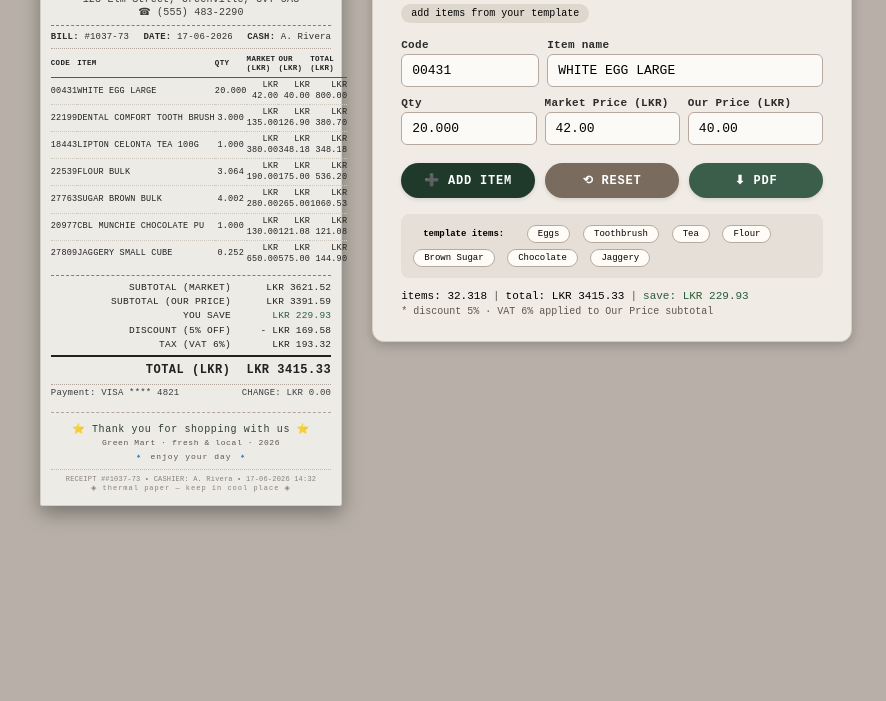
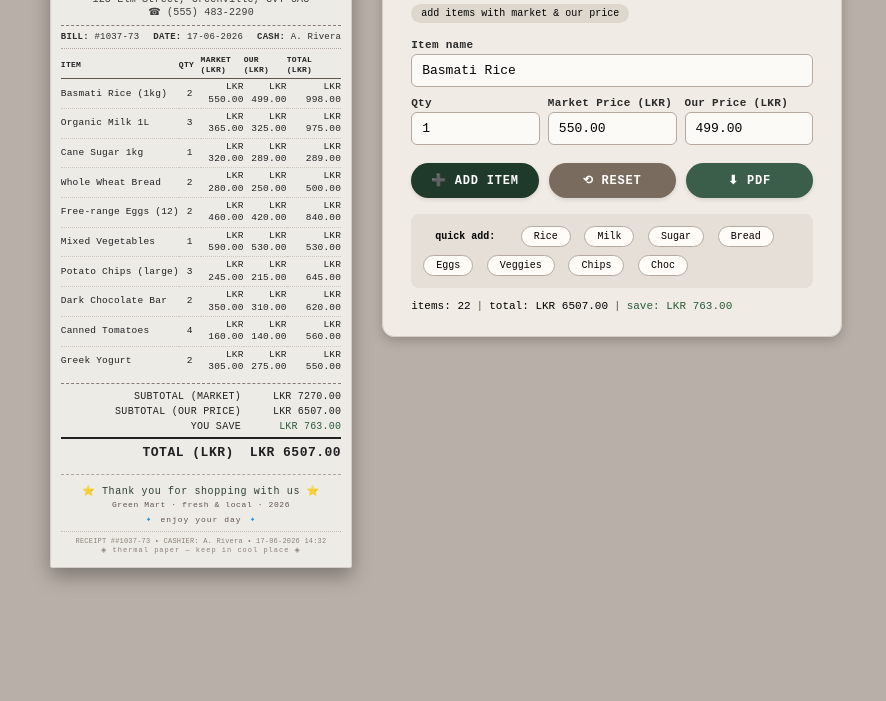
Before and after one commit to aroo00/pos, a plain HTML site: page index.html in a window 1280 px wide. Shown: the part 99-800 px from the top of the page, without its empty margins (194-1080 px from the left). Drawn offline with Linux system fonts and the light colour scheme.

Commit message:
Update index.html

```diff
--- a/index.html
+++ b/index.html
@@ -3,7 +3,7 @@
 <head>
   <meta charset="UTF-8">
   <meta name="viewport" content="width=device-width, initial-scale=1.0">
-  <title>POS · Green Mart · Template Data</title>
+  <title>POS · Green Mart · Market vs Our Price</title>
   <!-- html2pdf library -->
   <script src="https://cdnjs.cloudflare.com/ajax/libs/html2pdf.js/0.10.1/html2pdf.bundle.min.js" integrity="sha512-GsLlZN/3F2ErC5ifS5QtgpiJtWd43JWSuIgh7mbzZ8zBps+dvLusV+eNQATqgA/HdeKFVgA5v3S/cIrLF7QnIg==" crossorigin="anonymous" referrerpolicy="no-referrer"></script>
   <style>
@@ -39,7 +39,7 @@
     }
 
     .receipt {
-      font-size: 9.5px;
+      font-size: 10px;
       line-height: 1.3;
       letter-spacing: 0.02em;
       color: #1e1e1e;
@@ -91,7 +91,7 @@
     .receipt-table {
       width: 100%;
       border-collapse: collapse;
-      font-size: 8.5px;
+      font-size: 9.5px;
       margin-bottom: 4px;
     }
 
@@ -99,7 +99,7 @@
       text-align: left;
       font-weight: 600;
       text-transform: uppercase;
-      font-size: 7.5px;
+      font-size: 8px;
       letter-spacing: 0.3px;
       border-bottom: 1px solid #5f554b;
       padding-bottom: 3px;
@@ -116,18 +116,17 @@
       border-bottom: none;
     }
 
-    .col-code { width: 12%; white-space: nowrap; overflow: hidden; text-overflow: ellipsis; max-width: 12%; }
     .col-item { width: 28%; white-space: nowrap; overflow: hidden; text-overflow: ellipsis; max-width: 28%; }
     .col-qty { width: 10%; text-align: center; }
-    .col-market { width: 15%; text-align: right; padding-right: 3px; }
-    .col-our { width: 15%; text-align: right; padding-right: 3px; }
-    .col-total { width: 20%; text-align: right; padding-right: 2px; }
+    .col-market { width: 18%; text-align: right; padding-right: 4px; }
+    .col-our { width: 18%; text-align: right; padding-right: 4px; }
+    .col-total { width: 26%; text-align: right; padding-right: 2px; }
 
     .totals-section {
       margin-top: 8px;
       border-top: 1px dashed #8a8078;
       padding-top: 6px;
-      font-size: 9.5px;
+      font-size: 10px;
     }
 
     .totals-line {
@@ -142,14 +141,14 @@
       padding-right: 16px;
       text-transform: uppercase;
       letter-spacing: 0.3px;
-      font-size: 9.5px;
+      font-size: 10px;
     }
 
     .totals-line .value {
       width: 30%;
       text-align: right;
       font-weight: 500;
-      font-size: 9.5px;
+      font-size: 10px;
     }
 
     .totals-line.discount .value { color: #2a5c3a; }
@@ -159,7 +158,7 @@
       margin-top: 4px;
       padding-top: 6px;
       font-weight: 700;
-      font-size: 12px;
+      font-size: 13px;
       display: flex;
       justify-content: flex-end;
       letter-spacing: 0.5px;
@@ -168,7 +167,7 @@
     .grand-total .label {
       text-transform: uppercase;
       margin-right: 16px;
-      font-size: 12px;
+      font-size: 13px;
     }
 
     .grand-total .value { font-weight: 800; }
@@ -205,14 +204,17 @@
       margin-top: 2px;
     }
 
+    .receipt .faded { opacity: 0.82; }
+    .divider-dash { border-top: 1px dashed #b6aaa0; margin: 3px 0; }
+
     /* ---- CONTROL PANEL (POS) ---- */
     .pos-panel {
       background: #f0ebe4;
       padding: 24px 28px;
       border-radius: 12px;
       box-shadow: 0 4px 12px rgba(0,0,0,0.2);
-      min-width: 380px;
-      max-width: 480px;
+      min-width: 360px;
+      max-width: 460px;
       border: 1px solid #d6cdc2;
     }
 
@@ -307,17 +309,15 @@
       background: #e6dfd7;
       padding: 8px 12px;
       border-radius: 8px;
-      max-height: 180px;
-      overflow-y: auto;
     }
 
     .pos-panel .preset-list span {
       display: inline-block;
       background: #fffcf7;
-      padding: 3px 10px;
-      margin: 3px 3px 3px 0;
+      padding: 4px 12px;
+      margin: 4px 4px 4px 0;
       border-radius: 30px;
-      font-size: 9px;
+      font-size: 10px;
       cursor: pointer;
       border: 1px solid #b6aaa0;
       transition: 0.1s;
@@ -392,7 +392,6 @@
       <table class="receipt-table" id="receiptTable">
         <thead>
           <tr>
-            <th class="col-code">Code</th>
             <th class="col-item">Item</th>
             <th class="col-qty">Qty</th>
             <th class="col-market">Market (LKR)</th>
@@ -419,23 +418,10 @@
           <span class="label">You Save</span>
           <span class="value" id="youSaveDisplay">LKR 0.00</span>
         </div>
-        <div class="totals-line">
-          <span class="label">Discount (5% off)</span>
-          <span class="value" id="discountDisplay">- LKR 0.00</span>
-        </div>
-        <div class="totals-line">
-          <span class="label">Tax (VAT 6%)</span>
-          <span class="value" id="taxDisplay">LKR 0.00</span>
-        </div>
         <div class="grand-total">
           <span class="label">TOTAL (LKR)</span>
           <span class="value" id="grandTotalDisplay">LKR 0.00</span>
         </div>
-      </div>
-
-      <div style="display: flex; justify-content: space-between; font-size: 9px; margin-top: 5px; border-top: 1px dotted #b6aaa0; padding-top: 3px; color: #3b3b3b;">
-        <span>Payment: VISA **** 4821</span>
-        <span>CHANGE: LKR 0.00</span>
       </div>
 
       <div class="footer-message">
@@ -452,32 +438,24 @@
 
   <!-- ===== POS CONTROL PANEL ===== -->
   <div class="pos-panel">
-    <h3>🧾 POS · Template Data <span class="currency-badge">LKR</span></h3>
-    <div class="manual-hint">add items from your template</div>
+    <h3>🧾 POS · Market vs Our Price <span class="currency-badge">LKR</span></h3>
+    <div class="manual-hint">add items with market & our price</div>
 
-    <div class="row-3">
-      <div>
-        <label>Code</label>
-        <input type="text" id="itemCode" placeholder="e.g. 00431" value="00431">
-      </div>
-      <div style="flex: 2;">
-        <label>Item name</label>
-        <input type="text" id="itemName" placeholder="e.g. White Egg Large" value="WHITE EGG LARGE">
-      </div>
-    </div>
+    <label>Item name</label>
+    <input type="text" id="itemName" placeholder="e.g. Organic Milk" value="Basmati Rice">
 
     <div class="row-3">
       <div>
         <label>Qty</label>
-        <input type="number" id="itemQty" min="0.001" step="0.001" value="20.000">
+        <input type="number" id="itemQty" min="1" value="1" step="1">
       </div>
       <div>
         <label>Market Price (LKR)</label>
-        <input type="number" id="itemMarketPrice" min="0.01" step="0.01" value="42.00">
+        <input type="number" id="itemMarketPrice" min="0.01" step="0.01" value="550.00">
       </div>
       <div>
         <label>Our Price (LKR)</label>
-        <input type="number" id="itemOurPrice" min="0.01" step="0.01" value="40.00">
+        <input type="number" id="itemOurPrice" min="0.01" step="0.01" value="499.00">
       </div>
     </div>
 
@@ -487,16 +465,17 @@
       <button class="pdf-btn" id="downloadPdfBtn">⬇ PDF</button>
     </div>
 
-    <!-- preset quick add from template -->
+    <!-- preset quick add with market & our price -->
     <div class="preset-list">
-      <span style="font-weight:600; background:transparent; border:none; cursor:default;">template items:</span>
-      <span data-code="00431" data-name="WHITE EGG LARGE" data-market="42.00" data-our="40.00" data-qty="20.000">Eggs</span>
-      <span data-code="22199" data-name="DENTAL COMFORT TOOTH BRUSH" data-market="135.00" data-our="126.90" data-qty="3.000">Toothbrush</span>
-      <span data-code="18443" data-name="LIPTON CELONTA TEA 100G" data-market="380.00" data-our="348.18" data-qty="1.000">Tea</span>
-      <span data-code="22539" data-name="FLOUR BULK" data-market="190.00" data-our="175.00" data-qty="3.064">Flour</span>
-      <span data-code="27763" data-name="SUGAR BROWN BULK" data-market="280.00" data-our="265.00" data-qty="4.002">Brown Sugar</span>
-      <span data-code="20977" data-name="CBL MUNCHIE CHOCOLATE PU" data-market="130.00" data-our="121.08" data-qty="1.000">Chocolate</span>
-      <span data-code="27809" data-name="JAGGERY SMALL CUBE" data-market="650.00" data-our="575.00" data-qty="0.252">Jaggery</span>
+      <span style="font-weight:600; background:transparent; border:none; cursor:default;">quick add:</span>
+      <span data-name="Basmati Rice (1kg)" data-market="550.00" data-our="499.00">Rice</span>
+      <span data-name="Organic Milk 1L" data-market="365.00" data-our="325.00">Milk</span>
+      <span data-name="Cane Sugar 1kg" data-market="320.00" data-our="289.00">Sugar</span>
+      <span data-name="Wheat Bread" data-market="280.00" data-our="250.00">Bread</span>
+      <span data-name="Eggs (12)" data-market="460.00" data-our="420.00">Eggs</span>
+      <span data-name="Mixed Veggies" data-market="590.00" data-our="530.00">Veggies</span>
+      <span data-name="Potato Chips" data-market="245.00" data-our="215.00">Chips</span>
+      <span data-name="Dark Chocolate" data-market="350.00" data-our="310.00">Choc</span>
     </div>
 
     <div style="margin-top: 12px; display: flex; gap: 6px; flex-wrap: wrap; align-items: center;">
@@ -506,7 +485,6 @@
       <span style="font-size:11px; color:#5f554b;">|</span>
       <span style="font-size:11px; font-weight:500; color:#2a5c3a;">save: <span id="liveSave">LKR 0.00</span></span>
     </div>
-    <div class="small-note">* discount 5% · VAT 6% applied to Our Price subtotal</div>
   </div>
 
   <script>
@@ -519,8 +497,6 @@
       const marketSubtotalSpan = document.getElementById('marketSubtotal');
       const ourSubtotalSpan = document.getElementById('ourSubtotal');
       const youSaveSpan = document.getElementById('youSaveDisplay');
-      const discountSpan = document.getElementById('discountDisplay');
-      const taxSpan = document.getElementById('taxDisplay');
       const grandSpan = document.getElementById('grandTotalDisplay');
       const itemCounter = document.getElementById('itemCounter');
       const liveTotal = document.getElementById('liveTotal');
@@ -533,7 +509,6 @@
       const footerCashier = document.getElementById('footerCashier');
       const footerDate = document.getElementById('footerDate');
 
-      const codeInput = document.getElementById('itemCode');
       const nameInput = document.getElementById('itemName');
       const qtyInput = document.getElementById('itemQty');
       const marketPriceInput = document.getElementById('itemMarketPrice');
@@ -543,7 +518,7 @@
       const resetBtn = document.getElementById('resetReceiptBtn');
       const downloadBtn = document.getElementById('downloadPdfBtn');
 
-      const presetSpans = document.querySelectorAll('.preset-list span[data-code]');
+      const presetSpans = document.querySelectorAll('.preset-list span[data-name]');
 
       // ---------- helpers ----------
       function formatCurrency(val) {
@@ -557,9 +532,8 @@
           const tr = document.createElement('tr');
           const totalOur = item.qty * item.ourPrice;
           tr.innerHTML = `
-            <td class="col-code">${item.code}</td>
             <td class="col-item">${item.name}</td>
-            <td class="col-qty">${item.qty.toFixed(3)}</td>
+            <td class="col-qty">${item.qty}</td>
             <td class="col-market">${formatCurrency(item.marketPrice)}</td>
             <td class="col-our">${formatCurrency(item.ourPrice)}</td>
             <td class="col-total">${formatCurrency(totalOur)}</td>
@@ -576,20 +550,15 @@
         });
 
         const youSave = marketSubtotal - ourSubtotal;
-        const discount = ourSubtotal * 0.05;
-        const tax = (ourSubtotal - discount) * 0.06;
-        const grand = ourSubtotal - discount + tax;
 
         marketSubtotalSpan.textContent = formatCurrency(marketSubtotal);
         ourSubtotalSpan.textContent = formatCurrency(ourSubtotal);
         youSaveSpan.textContent = formatCurrency(youSave);
-        discountSpan.textContent = '- ' + formatCurrency(discount);
-        taxSpan.textContent = formatCurrency(tax);
-        grandSpan.textContent = formatCurrency(grand);
+        grandSpan.textContent = formatCurrency(ourSubtotal);
 
         const totalQty = items.reduce((acc, it) => acc + it.qty, 0);
-        itemCounter.textContent = totalQty.toFixed(3);
-        liveTotal.textContent = formatCurrency(grand);
+        itemCounter.textContent = totalQty;
+        liveTotal.textContent = formatCurrency(ourSubtotal);
         liveSave.textContent = formatCurrency(youSave);
 
         const bill = billSpan.textContent;
@@ -602,11 +571,9 @@
 
       // ---------- add item ----------
       function addItem() {
-        let code = codeInput.value.trim();
-        if (!code) { code = '00000'; }
         let name = nameInput.value.trim();
         if (!name) { name = 'Item'; }
-        const qty = parseFloat(qtyInput.value) || 0.001;
+        const qty = parseInt(qtyInput.value, 10) || 1;
         const marketPrice = parseFloat(marketPriceInput.value) || 0.00;
         const ourPrice = parseFloat(ourPriceInput.value) || 0.00;
 
@@ -620,45 +587,45 @@
           return;
         }
 
-        items.push({ code, name, qty, marketPrice, ourPrice });
+        items.push({ name, qty, marketPrice, ourPrice });
         render();
-        codeInput.value = '';
         nameInput.value = '';
-        codeInput.focus();
+        nameInput.focus();
       }
 
       // ---------- reset ----------
       function resetReceipt() {
         items = [];
         render();
-        codeInput.value = '00431';
-        nameInput.value = 'WHITE EGG LARGE';
-        qtyInput.value = 20.000;
-        marketPriceInput.value = 42.00;
-        ourPriceInput.value = 40.00;
-        codeInput.focus();
+        nameInput.value = 'Rice';
+        qtyInput.value = 1;
+        marketPriceInput.value = 550.00;
+        ourPriceInput.value = 499.00;
+        nameInput.focus();
       }
 
       // ---------- preset quick fill ----------
-      function fillPreset(code, name, marketPrice, ourPrice, qty) {
-        codeInput.value = code;
+      function fillPreset(name, marketPrice, ourPrice) {
         nameInput.value = name;
         marketPriceInput.value = marketPrice;
         ourPriceInput.value = ourPrice;
-        qtyInput.value = qty;
+        qtyInput.value = 1;
         qtyInput.focus();
       }
 
-      // ---------- load sample data from template ----------
+      // ---------- load sample data ----------
       function loadSampleData() {
         items = [
-          { code: '00431', name: 'WHITE EGG LARGE', qty: 20.000, marketPrice: 42.00, ourPrice: 40.00 },
-          { code: '22199', name: 'DENTAL COMFORT TOOTH BRUSH', qty: 3.000, marketPrice: 135.00, ourPrice: 126.90 },
-          { code: '18443', name: 'LIPTON CELONTA TEA 100G', qty: 1.000, marketPrice: 380.00, ourPrice: 348.18 },
-          { code: '22539', name: 'FLOUR BULK', qty: 3.064, marketPrice: 190.00, ourPrice: 175.00 },
-          { code: '27763', name: 'SUGAR BROWN BULK', qty: 4.002, marketPrice: 280.00, ourPrice: 265.00 },
-          { code: '20977', name: 'CBL MUNCHIE CHOCOLATE PU', qty: 1.000, marketPrice: 130.00, ourPrice: 121.08 },
-          { code: '27809', name: 'JAGGERY SMALL CUBE', qty: 0.252, marketPrice: 650.00, ourPrice: 575.00 }
+          { name: 'Basmati Rice (1kg)', qty: 2, marketPrice: 550.00, ourPrice: 499.00 },
+          { name: 'Organic Milk 1L', qty: 3, marketPrice: 365.00, ourPrice: 325.00 },
+          { name: 'Cane Sugar 1kg', qty: 1, marketPrice: 320.00, ourPrice: 289.00 },
+          { name: 'Whole Wheat Bread', qty: 2, marketPrice: 280.00, ourPrice: 250.00 },
+          { name: 'Free-range Eggs (12)', qty: 2, marketPrice: 460.00, ourPrice: 420.00 },
+          { name: 'Mixed Vegetables', qty: 1, marketPrice: 590.00, ourPrice: 530.00 },
+          { name: 'Potato Chips (large)', qty: 3, marketPrice: 245.00, ourPrice: 215.00 },
+          { name: 'Dark Chocolate Bar', qty: 2, marketPrice: 350.00, ourPrice: 310.00 },
+          { name: 'Canned Tomatoes', qty: 4, marketPrice: 160.00, ourPrice: 140.00 },
+          { name: 'Greek Yogurt', qty: 2, marketPrice: 305.00, ourPrice: 275.00 }
         ];
         render();
       }
@@ -668,7 +635,7 @@
         const element = document.getElementById('receiptWrapper');
         const opt = {
           margin:        [0.3, 0.3, 0.3, 0.3],
-          filename:     'GreenMart_receipt_template_LKR.pdf',
+          filename:     'GreenMart_receipt_market_vs_our_LKR.pdf',
           image:        { type: 'jpeg', quality: 0.98 },
           html2canvas:  { scale: 2, letterRendering: true, useCORS: true, logging: false },
           jsPDF:        { unit: 'in', format: [3.15, 9.5], orientation: 'portrait' }
@@ -683,18 +650,16 @@
 
       presetSpans.forEach(span => {
         span.addEventListener('click', function(e) {
-          const code = this.dataset.code;
           const name = this.dataset.name;
           const marketPrice = parseFloat(this.dataset.market);
           const ourPrice = parseFloat(this.dataset.our);
-          const qty = parseFloat(this.dataset.qty);
-          if (code && name && !isNaN(marketPrice) && !isNaN(ourPrice) && !isNaN(qty)) {
-            fillPreset(code, name, marketPrice, ourPrice, qty);
+          if (name && !isNaN(marketPrice) && !isNaN(ourPrice)) {
+            fillPreset(name, marketPrice, ourPrice);
           }
         });
       });
 
-      [codeInput, nameInput, qtyInput, marketPriceInput, ourPriceInput].forEach(input => {
+      [nameInput, qtyInput, marketPriceInput, ourPriceInput].forEach(input => {
         input.addEventListener('keydown', function(e) {
           if (e.key === 'Enter') {
             e.preventDefault();
```
